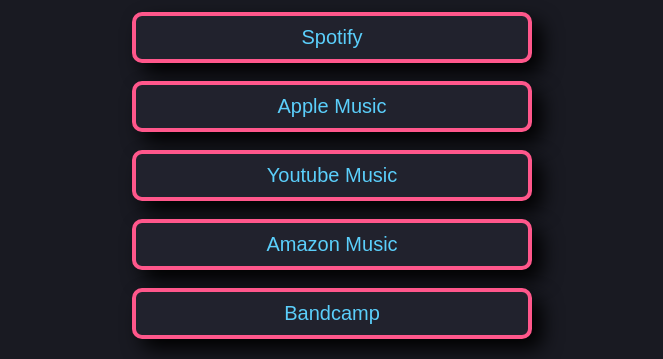
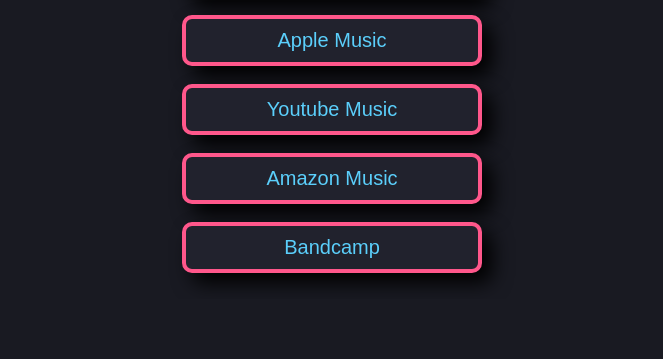
Before and after one commit to harrisonfowler/oldgodsnewmagic, a plain HTML site: page index.html in a window 1280 px wide. Shown: the part 501-860 px from the top of the page, without its empty margins (308-971 px from the left). After the commit the page ends 800 px from the top, so only its background shows below. Drawn offline with Linux system fonts and the light colour scheme.

Commit message:
Add files via upload

```diff
--- a/index.html
+++ b/index.html
@@ -23,6 +23,7 @@
         /* Set the body to cover the entire viewport */
         body {
             height: 100vh;
+            width: 100vw;
             display: flex;
             justify-content: flex-start;
             align-items: center;
@@ -54,7 +55,7 @@
             padding: 10px;
             border: 4px solid #ff578b;
             border-radius: 10px;
-            width: 400px;
+            width: 300px;
             margin: 0 auto;
             filter: drop-shadow(10px 10px 10px #000000);
             display: flex;
@@ -64,12 +65,12 @@
 
         /* Create a container for the square and description */
         .container {
-            width: 600px;
+            width: 400px;
             margin: 0 auto;
 
         }
         .gap {
-            width: 600px;
+            width: 400px;
             margin: 0 auto;
         }
 
@@ -79,7 +80,7 @@
             padding: 20px;
            /* border: 4px solid #f1fa8c;
             border-radius: 10px; */
-            width: 600px;
+            width: 400px;
             margin: 0 auto;
         }
         .bun {
@@ -87,7 +88,7 @@
             padding: 10px;
             border: 4px solid #ff578b;
             border-radius: 10px;
-            width: 400px;
+            width: 300px;
             margin: 0 auto;
             filter: drop-shadow(10px 10px 10px #000000);
         }
@@ -122,7 +123,7 @@
         <div class="description">
             <h1>Old Gods // New Magic</h1>
             <h2>Hex God - 26th April 2024</h2>
-            <br>
+            <br><br>
             <p class="bun">Spotify</p><br>
             <p class="bun">Apple Music</p><br>
             <p class="bun">Youtube Music</p><br>
```
